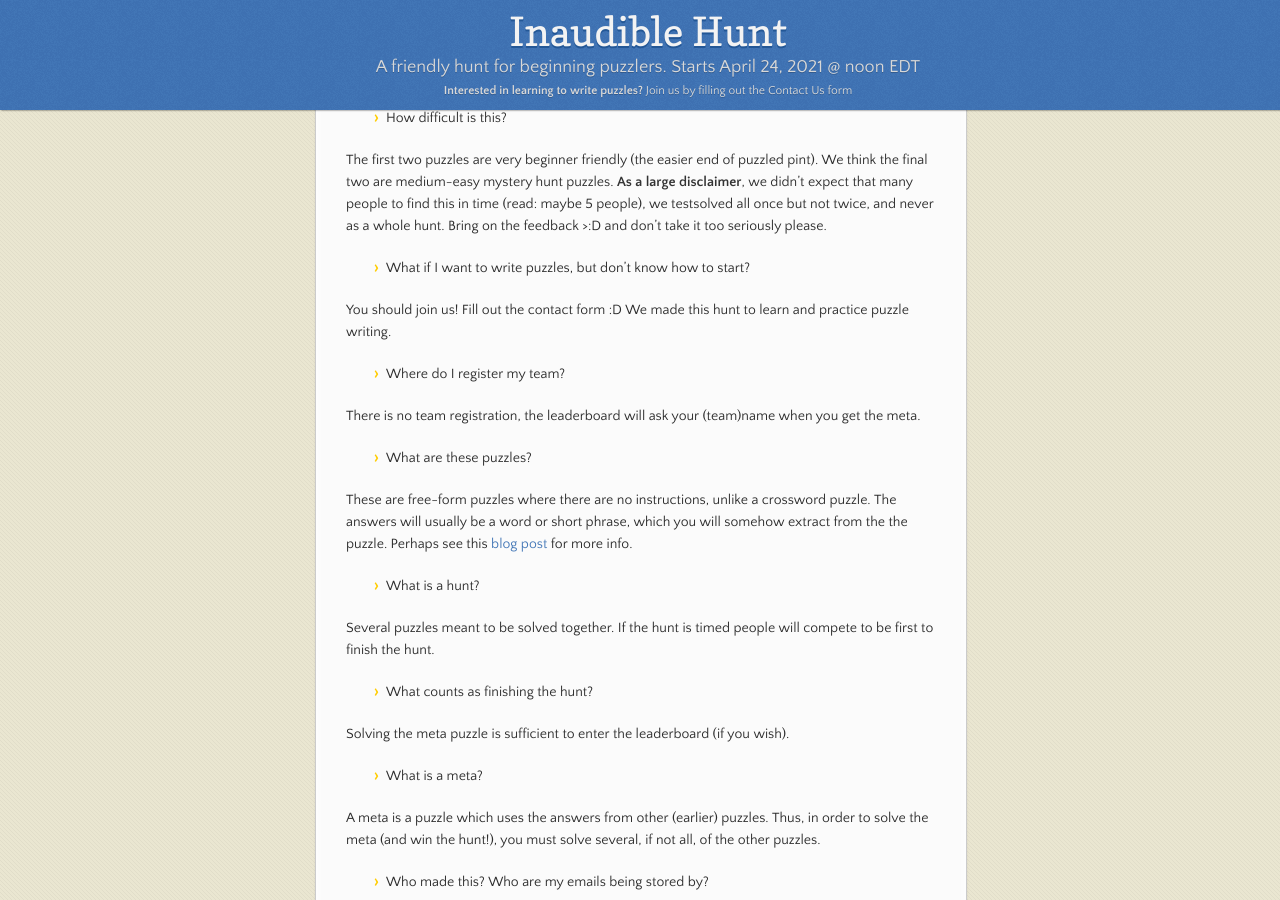
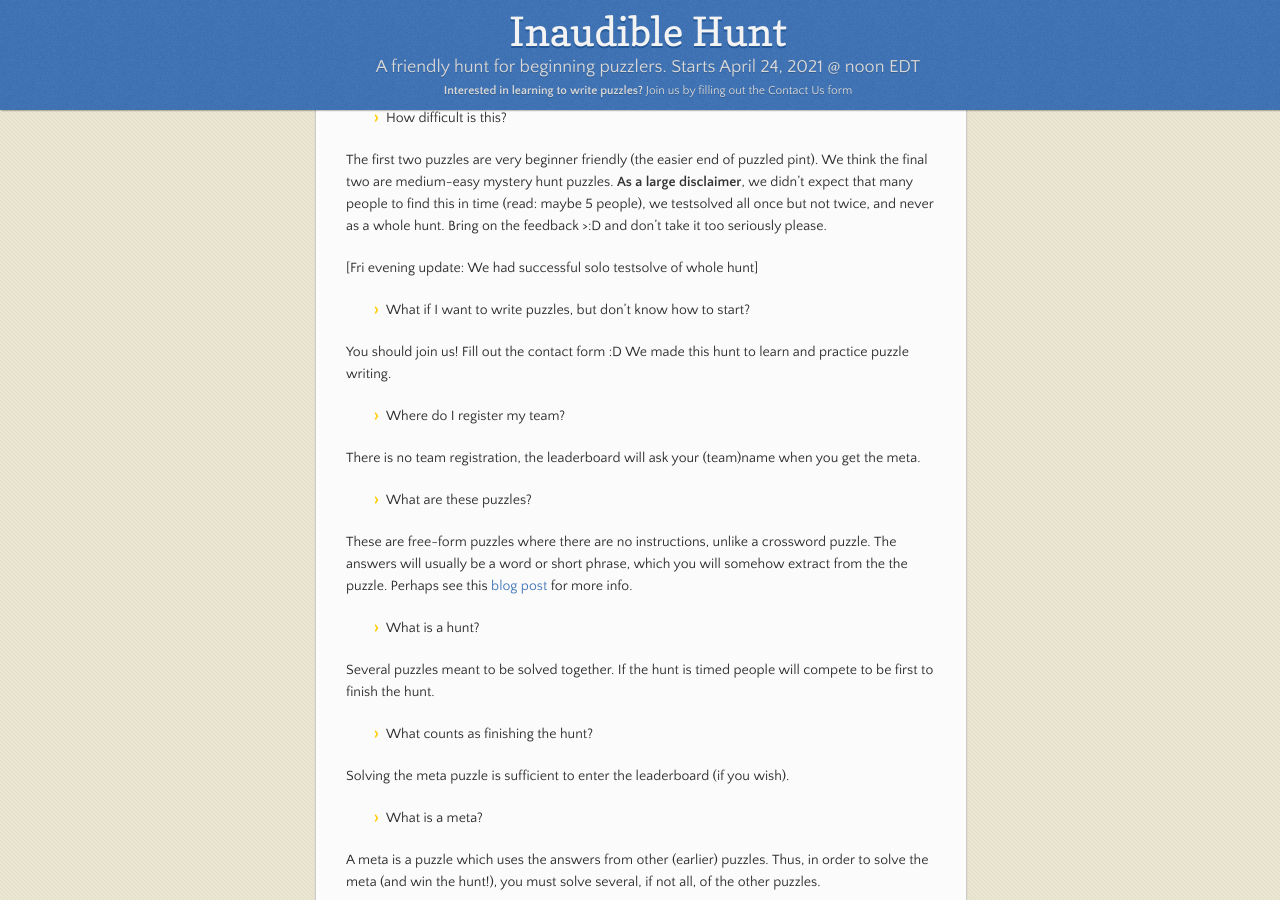
Before and after one commit to nro-bot/aprilhunt, a Jekyll site: the page built from index.md, in a window 1280 px wide and 900 px high, scrolled down 1278 px. Built offline with Jekyll 4.4.1, drawn with Linux system fonts in a browser that asks for light colours; our own code applies the rules of GitHub Pages for plain Markdown files.

Commit message:
updated text

```diff
--- a/index.md
+++ b/index.md
@@ -57,6 +57,8 @@ puzzled pint). We think the final two are medium-easy mystery hunt puzzles. **As
 large disclaimer**, we didn't expect that many people to find this in time
 (read: maybe 5 people), we testsolved all once but not twice, and never as a
 whole hunt. Bring on the feedback >:D and don't take it too seriously please.
+
+[Fri evening update: We had successful solo testsolve of whole hunt]
 
 - What if I want to write puzzles, but don't know how to start?
 
```
